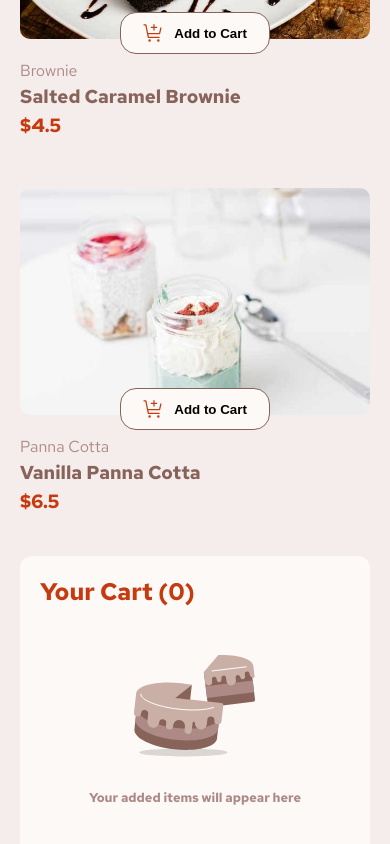
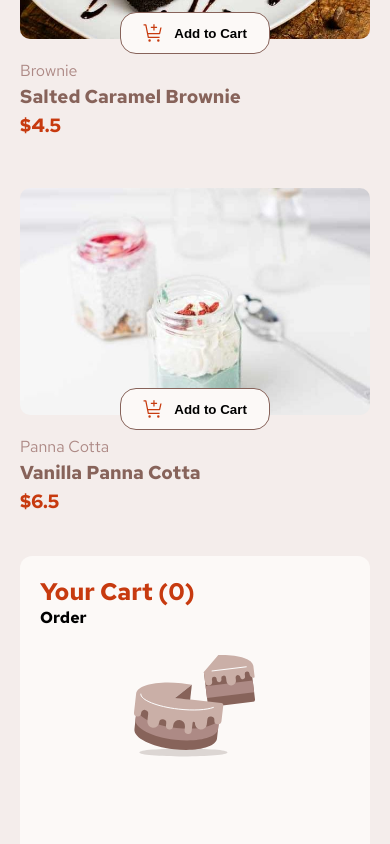
Before and after one commit to kingdavidHub/product-cart, a React (Vite) app: page / in a window 390 px wide. Shown: the part 2921-3765 px from the top of the page. Built offline with nearby package versions, Linux system fonts and the light colour scheme.

Commit message:
Refactor cart and dessert components; update media query and add Order component

```diff
--- a/src/App.css
+++ b/src/App.css
@@ -120,10 +120,8 @@ body {
   color: var(--Rose-400);
 }
 
-
-
 /* Desktop */
-@media (min-width: 400px) and (max-width: 1440px) {
+@media (min-width: 430px) and (max-width: 1440px) {
   .container {
     padding: 40px;
     flex-direction: row;
--- a/src/App.tsx
+++ b/src/App.tsx
@@ -9,13 +9,10 @@ interface CartItems {
   category: string;
 }
 
-
 const App = () => {
   const [cartItems, setCartItems] = useState<CartItems[]>([]);
-  // const [count, setCount] = useState("helo")
 
   const addToCart = (item: CartItems) => {
-
     setCartItems((prevItems) => [...prevItems, item]);
   };
 
@@ -24,7 +21,7 @@ const App = () => {
       <div className="container">
         <div className="desert_section">
           <h1>Desserts</h1>
-          <Desserts addToCart={addToCart}/>
+          <Desserts addToCart={addToCart} />
         </div>
         <div className="order_section">
           <Cart cartItems={cartItems} />
--- a/src/components/Cart.tsx
+++ b/src/components/Cart.tsx
@@ -1,3 +1,5 @@
+import Order from "./Order";
+
 interface CartItem {
   name: string;
   price: number;
@@ -11,16 +13,21 @@ interface CartProps {
 const Cart = ({ cartItems }: CartProps) => {
   return (
     <>
-      {cartItems.length === 0 ? (
-        <div className="cart_view">
-          <h2>Your Cart (0)</h2>
-          <p>Your added items will appear here</p>
-        </div>
-      ) : (
-        <>
-          <h1>Hello world</h1>
-        </>
-      )}
+      <div className="cart_view">
+        <h2>Your Cart (0)</h2>
+        <Order name="Order" price={0} category="Category" />
+        {/* {cartItems.length > 0 ? (
+          <>
+            {cartItems.map((item, index) => (
+              <Order key={index} {...item} />
+            ))}
+          </>
+        ) : (
+          <>
+            <p>Your added items will appear here</p>
+          </>
+        )} */}
+      </div>
     </>
   );
 };
--- a/src/components/Desserts.tsx
+++ b/src/components/Desserts.tsx
@@ -6,10 +6,21 @@ interface CartItems {
   name: string;
   price: number;
   category: string;
+  image: ImageSrc;
 }
 
+type ImageSrc = {
+  image: {
+    desktop: string;
+    tablet: string;
+    mobile: string;
+  };
+};
+
+type CartPreview = Omit<CartItems, "image">;
+
 type DesertProps = {
-  addToCart: (item: CartItems) => void;
+  addToCart: (item: CartPreview) => void;
 };
 
 const Desserts = ({ addToCart }: DesertProps) => {
@@ -28,14 +39,6 @@ const Desserts = ({ addToCart }: DesertProps) => {
     };
   }, []);
 
-  type ImageSrc = {
-    image: {
-      desktop: string;
-      tablet: string;
-      mobile: string;
-    };
-  };
-
   const getImageSrc = (item: ImageSrc): string => {
     if (documentWidth >= 1024) {
       return item.image.desktop;
@@ -46,6 +49,15 @@ const Desserts = ({ addToCart }: DesertProps) => {
     }
   };
 
+  const handleCart = (item: Omit<CartItems,  "image">) => {
+      const cart = {
+        name: item.name,
+        price: item.price,
+        category: item.category
+      };
+      addToCart(cart);
+    }
+
   return (
     <>
       <div className="dessert_order_ui">
@@ -54,7 +66,7 @@ const Desserts = ({ addToCart }: DesertProps) => {
             <div className="dessert_view">
               <img src={getImageSrc(item)} className="dessert-image" />
               <div className="add_to_cart">
-                <button onClick={() => addToCart(item)}>
+                <button onClick={() => handleCart(item)}>
                   <span>
                     <img src={cart} alt="" />
                   </span>
--- /dev/null
+++ b/src/components/Order.tsx
@@ -0,0 +1,16 @@
+type Order = {
+  name: string;
+  price: number;
+  category: string;
+}
+
+
+const Order = ({ name, price, category}: Order) => {
+  return (
+   <>
+    <h4>Order</h4>
+   </>
+  )
+}
+
+export default Order
```
